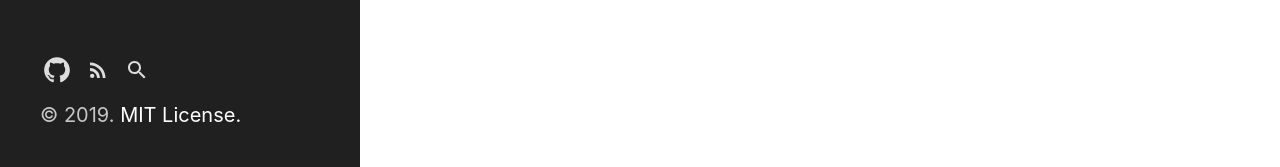
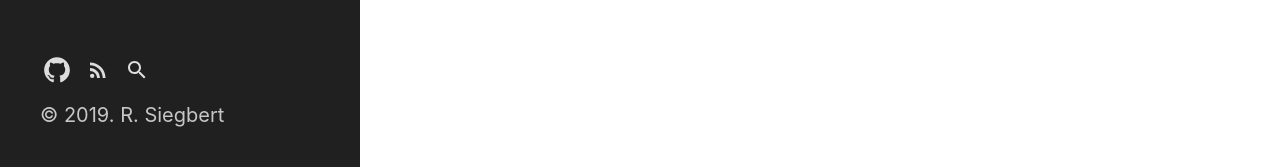
Before and after one commit to rscircus/rscircus.github.io, a Jekyll site: the page built from index.md, in a window 1280 px wide. Shown: the part 730-897 px from the top of the page. Built offline with Jekyll 4.4.1, drawn with Linux system fonts in a browser that asks for light colours; our own code applies the rules of GitHub Pages for plain Markdown files.

Commit message:
Update copyright

```diff
--- a/_includes/copyright.html
+++ b/_includes/copyright.html
@@ -1,4 +1,3 @@
 <p>
-  &copy; {{ site.time | date: '%Y' }}.
-  <a href="{{ site.baseurl }}/LICENSE.md">MIT License.</a>
+  &copy; {{ site.time | date: '%Y' }}. R. Siegbert
 </p>
```
